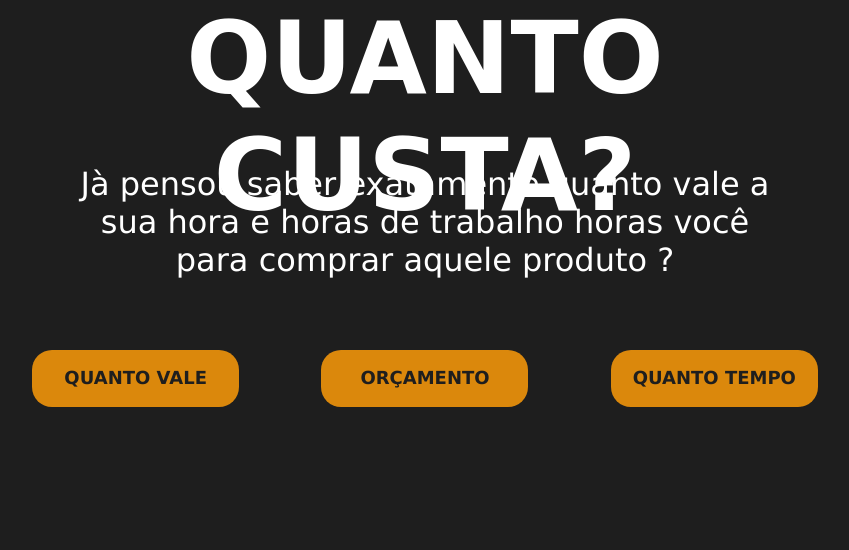
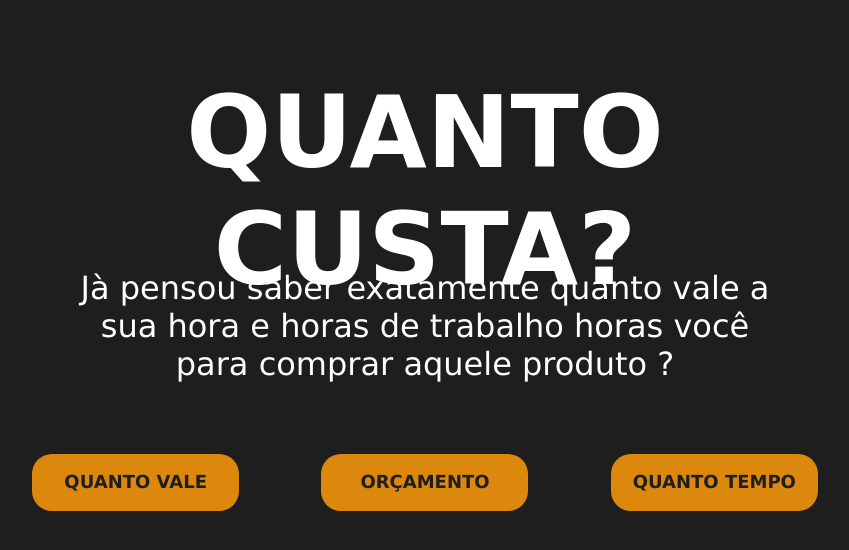
Before and after one commit to projeto-em-grupo/Holleritch2.0, a plain HTML site: page index.html in a window 1280 px wide. Shown: the whole page, without its empty margins (215-1064 px from the left). Drawn offline with Linux system fonts and the light colour scheme.

Commit message:
orgnize position

```diff
--- a/css/style.css
+++ b/css/style.css
@@ -14,7 +14,9 @@
 
 --button-size-w : 20.7rem;
 --button-size-h : 5.7rem;
---main-w: 86.8rem;
+--main-w: 102.4;
+
+--article-w: 86.8rem;
 --h1-w: 86.8rem;
 --h1-h: 14.2rem;
 --pw: 77rem;
@@ -24,6 +26,8 @@
 
 --main-mtop: 7.4rem;
 --h1-mb: 2.4rem;
+--p-mtop: 3rem;
+--p-mb: 5.6rem;
 
 /* --------border size ------- */
 --button-border-r: 2rem;
@@ -42,13 +46,17 @@ background-color: var(--background-primary);
 }
 main{
     width: var(--main-w);
+    margin: auto;
     margin-top: var(--main-mtop);
-    margin: auto;
     box-sizing: border-box;
+
 
 }
 main article{
     color: var(--title-color);
+    width: var(--article-w);
+    margin: auto;
+
 
 }
 article h1{
@@ -77,14 +85,15 @@ main article section p{
     font-weight: 400;
     text-align: center;
 
+
     /* Devido ao tamanho da letra que está incompatível com as medidas do figma, o tamanho da letra estão incorretos , assim como a fonte e o padding*/
 
     width: var(--pw);
     height: var(--ph);
     margin: auto;
-    padding-top: 3rem;
+    margin-top: var(--p-mtop);
+    margin-bottom: var(--p-mb);
     padding: 2.3rem ;
-    margin-bottom: 5.6rem;
 
 }
 
@@ -108,6 +117,7 @@ nav a{
     padding-top: 17px;
 }
 
+
 nav a:hover{
     background-color: #ebebeb;
     transition: 1300ms;
```
